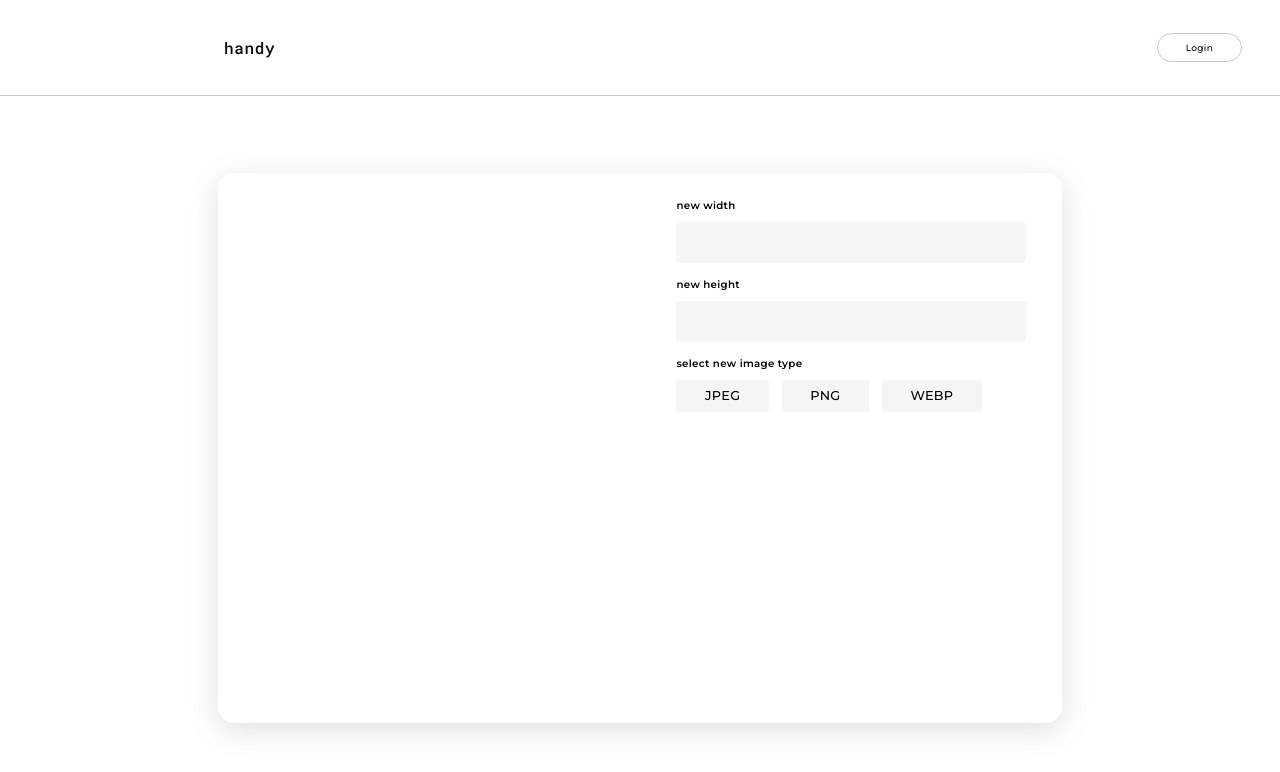
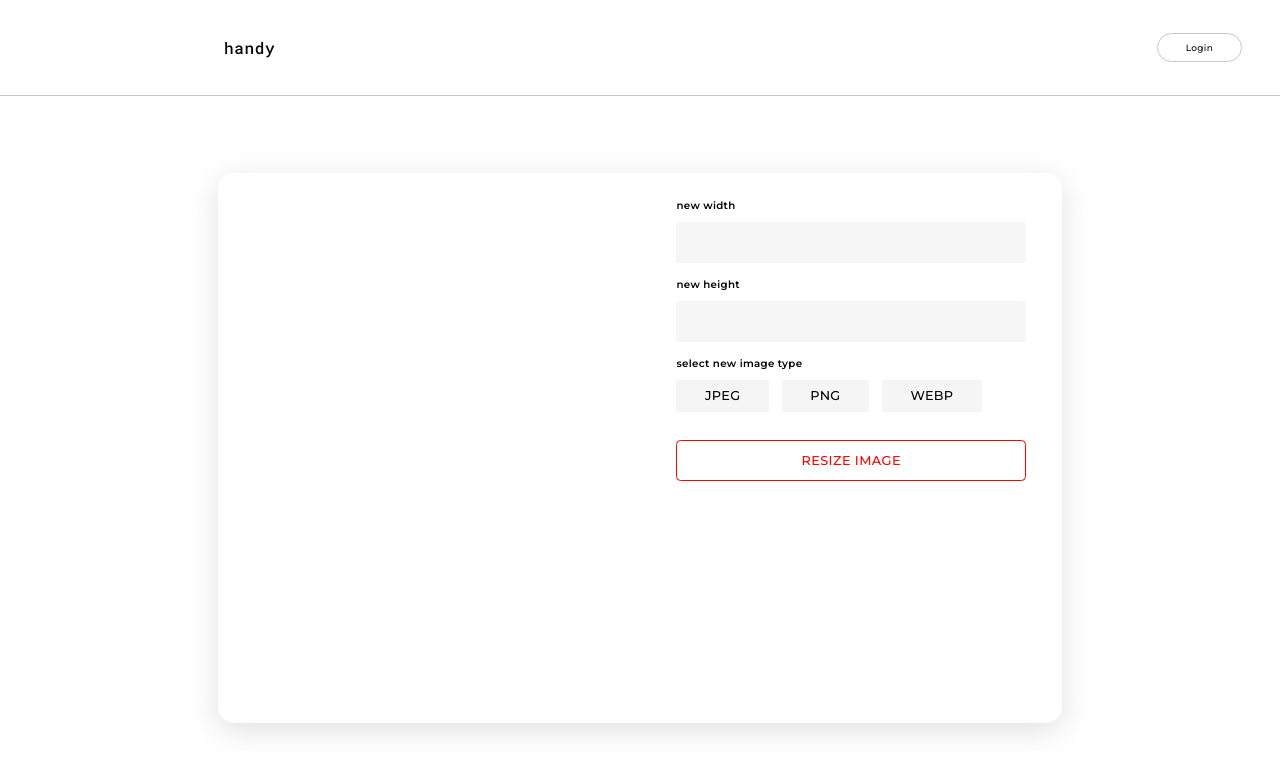
Before and after one commit to rabbykhairul/handy-front-end, a React (Create React App) app: page /util-services/resize-image in a window 1280 px wide. Shown: the top 772 px of the page. Built offline with nearby package versions, Linux system fonts and the light colour scheme.

Commit message:
add form submit button to the ResizeImageForm component

```diff
--- a/src/components/utilServices/resizeImage/ResizeImageForm.jsx
+++ b/src/components/utilServices/resizeImage/ResizeImageForm.jsx
@@ -1,6 +1,7 @@
 import React, { useState } from "react";
 import Input from "../../commons/Input";
 import RadioInputGroup from "../../commons/RadioInputGroup";
+import FormButton from "../../commons/FormButton";
 import "./ResizeImageForm.css";
 
 const ResizeImageForm = () => {
@@ -36,7 +37,7 @@ const ResizeImageForm = () => {
     ];
 
     return (
-      <div className="resize-image-form-right-side">
+      <>
         <div className="resize-image-form-row">
           <Input
             type="number"
@@ -63,6 +64,14 @@ const ResizeImageForm = () => {
             onChange={updateInputData}
           />
         </div>
+      </>
+    );
+  };
+
+  const renderFormSubmitButton = () => {
+    return (
+      <div className="resize-image-form-row">
+        <FormButton label="resize image" />
       </div>
     );
   };
@@ -70,7 +79,10 @@ const ResizeImageForm = () => {
   return (
     <form className="resize-image-form" onSubmit={handleSubmit}>
       <div className="resize-image-form-left-side"></div>
-      {renderRemainingInputFields()}
+      <div className="resize-image-form-right-side">
+        {renderRemainingInputFields()}
+        {renderFormSubmitButton()}
+      </div>
     </form>
   );
 };
```
